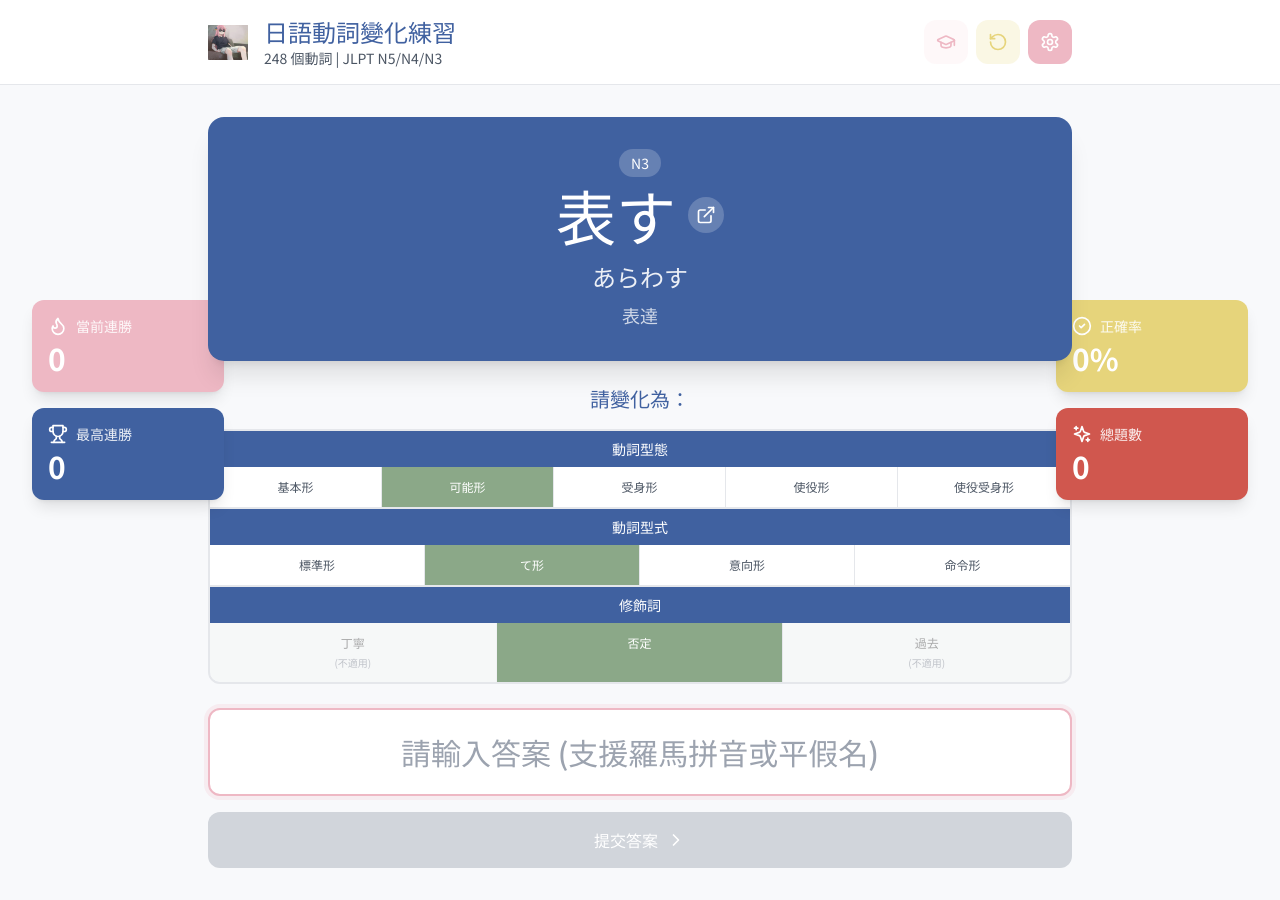
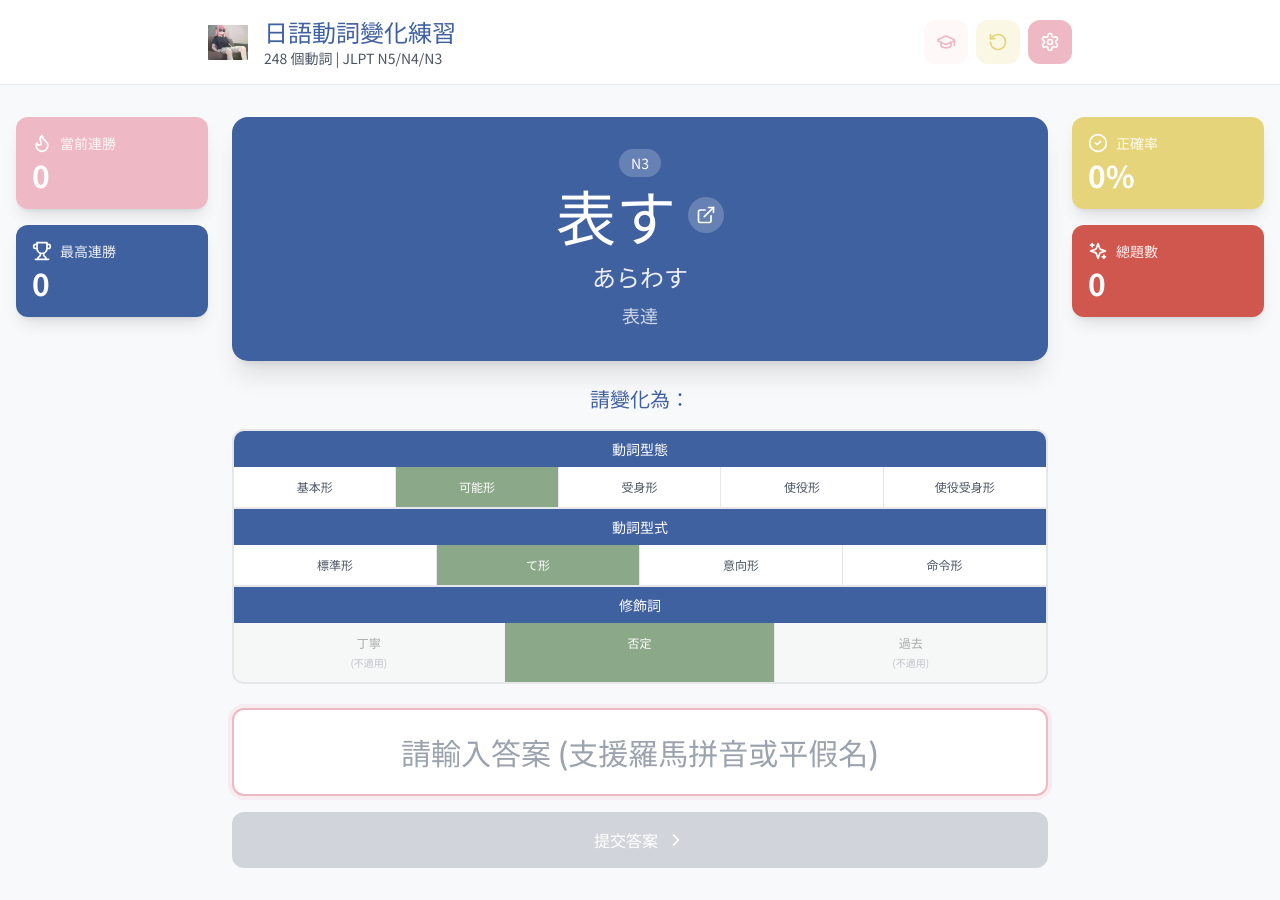
Before and after one commit to HeyLoon/jp-verb-practice, a React (Vite) app: page / in a window 1280 px wide. Built offline with nearby package versions, Linux system fonts and the light colour scheme.

Commit message:
fix some UI

```diff
--- a/src/App.jsx
+++ b/src/App.jsx
@@ -192,6 +192,17 @@ const conjugationGuides = {
 
 // === 元件: 語音警告提示 ===
 function VoiceWarning({ show, onClose }) {
+  // 5秒後自動關閉
+  useEffect(() => {
+    if (show) {
+      const timer = setTimeout(() => {
+        onClose();
+      }, 5000);
+
+      return () => clearTimeout(timer);
+    }
+  }, [show, onClose]);
+
   if (!show) return null;
 
   return (
@@ -1629,9 +1640,9 @@ function App() {
       </div>
 
       {/* 主要內容 */}
-      <div className="relative">
+      <div className="relative flex justify-center gap-6 px-4 py-8">
         {/* 左側統計（寬螢幕） */}
-        <div className="hidden lg:block fixed left-8 top-1/2 -translate-y-1/2 space-y-4 w-48">
+        <div className="hidden lg:flex flex-col gap-4 w-48 flex-shrink-0 sticky top-24 self-start">
           <div className="bg-jp-primary rounded-xl p-4 text-white shadow-lg">
             <div className="flex items-center gap-2 mb-1">
               <Flame className="w-5 h-5" />
@@ -1648,26 +1659,8 @@ function App() {
           </div>
         </div>
 
-        {/* 右側統計（寬螢幕） */}
-        <div className="hidden lg:block fixed right-8 top-1/2 -translate-y-1/2 space-y-4 w-48">
-          <div className="bg-jp-accent rounded-xl p-4 text-white shadow-lg">
-            <div className="flex items-center gap-2 mb-1">
-              <CheckCircle2 className="w-5 h-5" />
-              <span className="text-sm font-medium opacity-90">正確率</span>
-            </div>
-            <div className="text-3xl font-bold">{stats.totalAttempts > 0 ? Math.round((stats.totalCorrect / stats.totalAttempts) * 100) : 0}%</div>
-          </div>
-          <div className="bg-jp-secondary rounded-xl p-4 text-white shadow-lg">
-            <div className="flex items-center gap-2 mb-1">
-              <Sparkles className="w-5 h-5" />
-              <span className="text-sm font-medium opacity-90">總題數</span>
-            </div>
-            <div className="text-3xl font-bold">{stats.totalAttempts}</div>
-          </div>
-        </div>
-
         {/* 中間主要內容 */}
-        <div className="max-w-4xl mx-auto px-4 py-8">
+        <div className="max-w-4xl w-full">
           {/* 上方統計（窄螢幕） */}
           <div className="lg:hidden mb-6">
             <StatsBar {...stats} />
@@ -1722,6 +1715,24 @@ function App() {
           </AnimatePresence>
         )}
         </div>
+
+        {/* 右側統計（寬螢幕） */}
+        <div className="hidden lg:flex flex-col gap-4 w-48 flex-shrink-0 sticky top-24 self-start">
+          <div className="bg-jp-accent rounded-xl p-4 text-white shadow-lg">
+            <div className="flex items-center gap-2 mb-1">
+              <CheckCircle2 className="w-5 h-5" />
+              <span className="text-sm font-medium opacity-90">正確率</span>
+            </div>
+            <div className="text-3xl font-bold">{stats.totalAttempts > 0 ? Math.round((stats.totalCorrect / stats.totalAttempts) * 100) : 0}%</div>
+          </div>
+          <div className="bg-jp-secondary rounded-xl p-4 text-white shadow-lg">
+            <div className="flex items-center gap-2 mb-1">
+              <Sparkles className="w-5 h-5" />
+              <span className="text-sm font-medium opacity-90">總題數</span>
+            </div>
+            <div className="text-3xl font-bold">{stats.totalAttempts}</div>
+          </div>
+        </div>
       </div>
 
       {/* 設定模態框 */}
```
